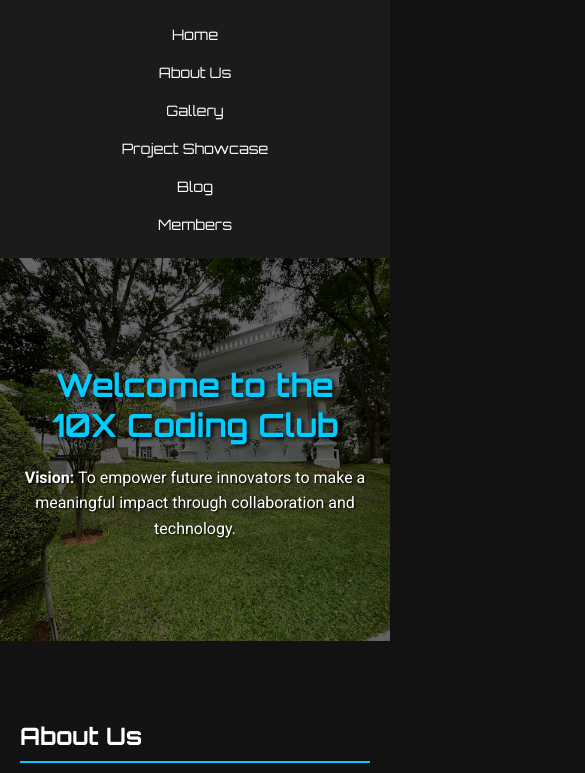
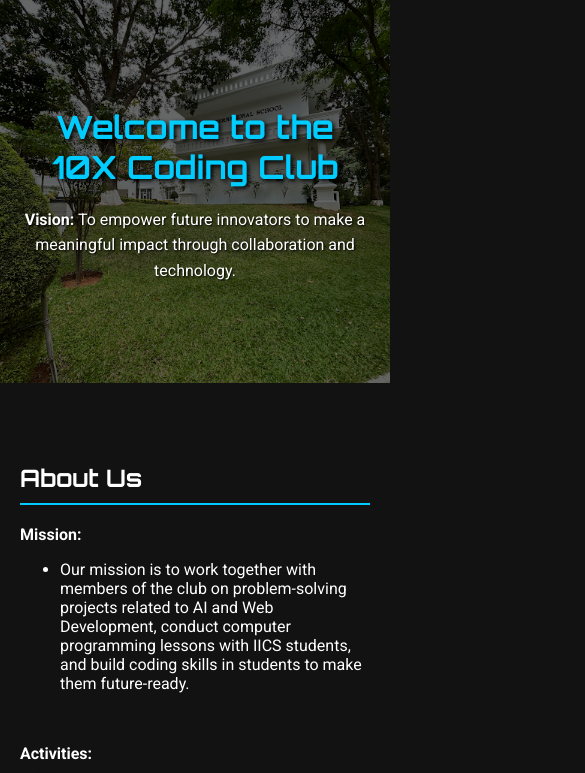
Before and after one commit to codingclub10X/codingclub10X.github.io, a plain HTML site: page index.html in a window 390 px wide. Shown: the top 773 px of the page, 585 px wide, since content can reach past the window. Drawn offline with Linux system fonts and the light colour scheme.

Commit message:
Update index.html

```diff
--- a/index.html
+++ b/index.html
@@ -331,6 +331,12 @@
             transition: color 0.3s ease;
         }
 
+        .map-container iframe {
+            width: 100%;
+            height: 450px;
+            border: 0;
+        }
+
         /* Loading Spinner */
         #loading-spinner {
             position: fixed;
@@ -505,13 +511,7 @@
             }
 
             nav {
-                flex-direction: column;
-                align-items: center;
-            }
-
-            nav a {
-                margin: 5px 0;
-                font-size: 1rem;
+                display: none; /* Hides the navbar on mobile */
             }
 
             #home {
```
